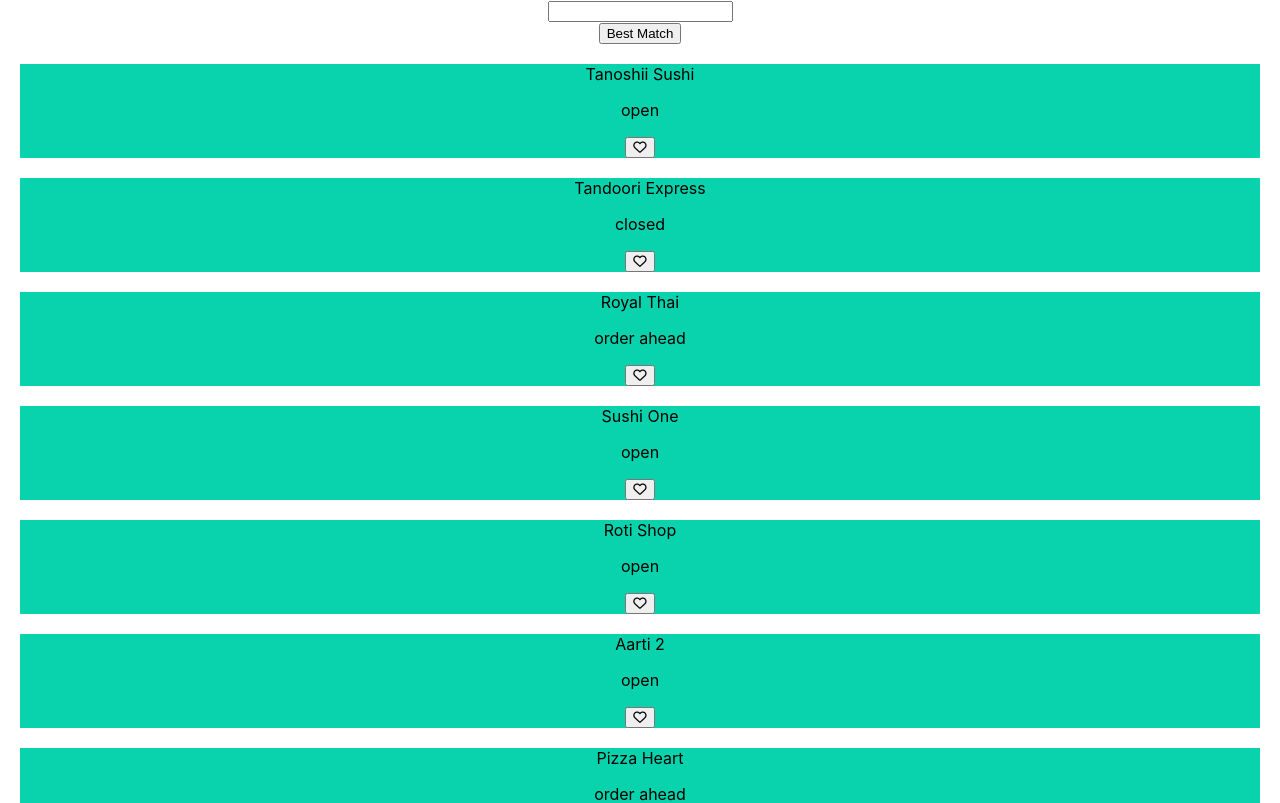
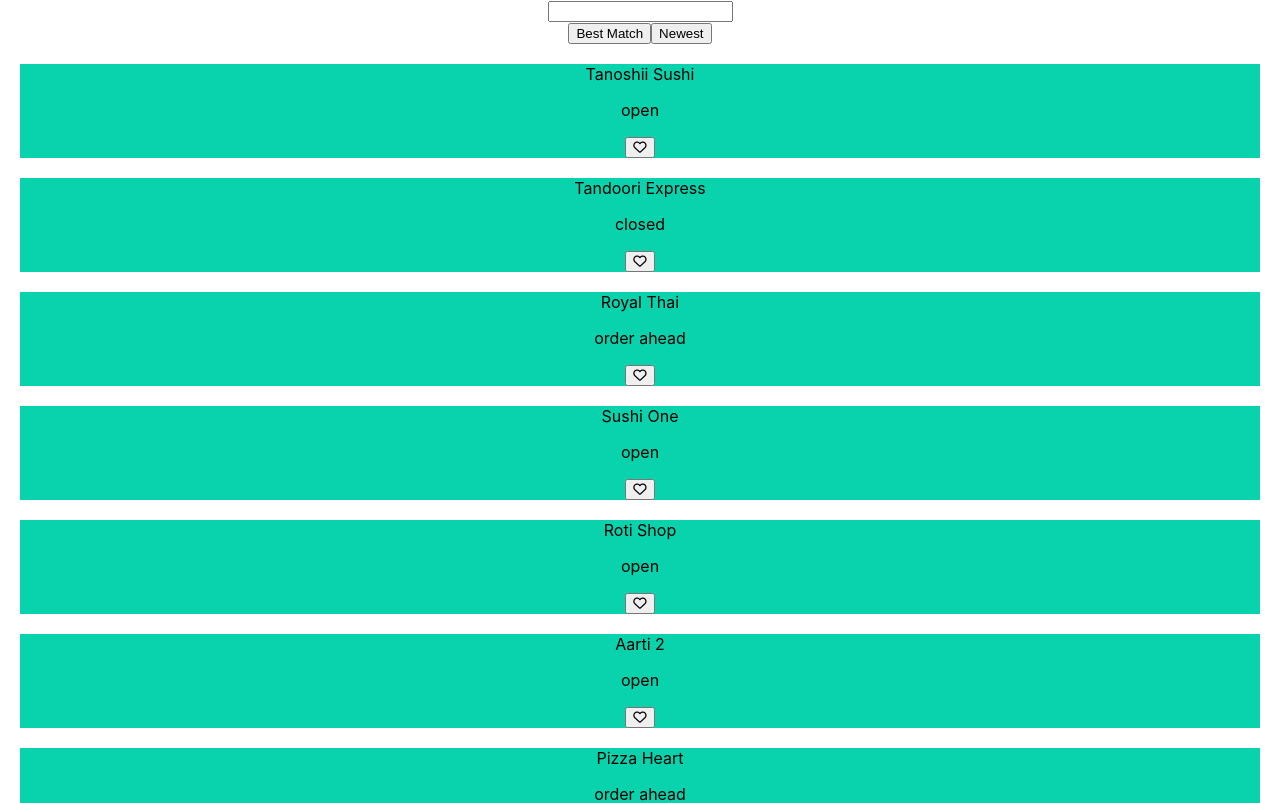
Before and after one commit to McHardex/restaurant, a React (Create React App) app: page / in a window 1280 px wide. Shown: the top 803 px of the page. Built offline with nearby package versions, Linux system fonts and the light colour scheme.

Commit message:
sort restaurant by newest

```diff
--- a/src/components/Restaurant/index.jsx
+++ b/src/components/Restaurant/index.jsx
@@ -48,6 +48,7 @@ class Restaurant extends Component {
         <input type="search" onChange={this.filterRestaurant} className="searchBox" />
         <div className="sort">
           <button type="button" className="best-match" onClick={() => this.sort('bestMatch')}>Best Match</button>
+          <button type="button" className="newest" onClick={() => this.sort('newest')}>Newest</button>
         </div>
         {
           restaurants.map((restaurant, index) => (
```
Also changed, not shown: 1 other file (tests, documents, lock files or other folders).
